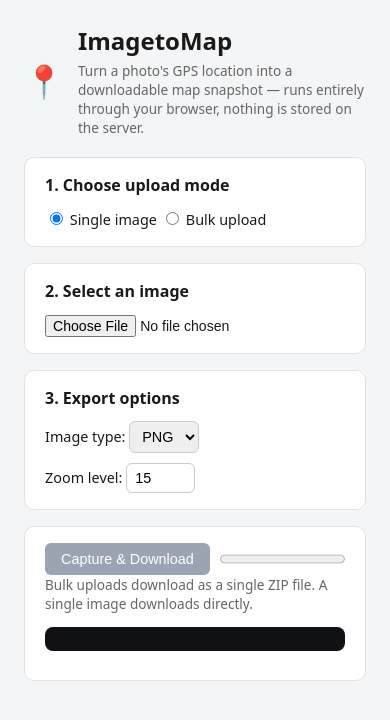
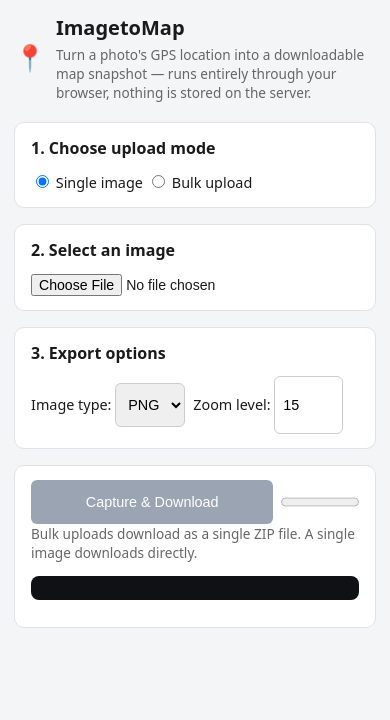
Before and after one commit to gauravtwr/Bit-Board-Map-Plotting-Tool, a Flask app: page / in a window 390 px wide. Shown: the top 720 px of the page. Run offline with Flask 3, Linux system fonts and the light colour scheme.

Commit message:
Make layout responsive across mobile/tablet/desktop
Wraps the results table in a horizontally-scrollable container so
narrow screens scroll the table instead of breaking page width, and
adds a <=640px breakpoint that tightens spacing/typography and gives
buttons/inputs touch-friendly (44px) tap targets.

Co-Authored-By: Claude Sonnet 5 <noreply@anthropic.com>

```diff
--- a/static/style.css
+++ b/static/style.css
@@ -141,8 +141,14 @@ input[type="file"] {
     margin-top: 0;
 }
 
+.table-scroll {
+    overflow-x: auto;
+    -webkit-overflow-scrolling: touch;
+}
+
 table {
     width: 100%;
+    min-width: 420px;
     border-collapse: collapse;
     font-size: 0.85rem;
 }
@@ -172,3 +178,47 @@ progress {
     font-size: 0.82rem;
     white-space: pre-wrap;
 }
+
+@media (max-width: 640px) {
+    body {
+        padding: 14px;
+    }
+
+    .card {
+        padding: 14px 16px;
+    }
+
+    .site-header {
+        gap: 10px;
+    }
+
+    .logo-mark {
+        font-size: 1.6rem;
+    }
+
+    h1 {
+        font-size: 1.25rem;
+    }
+
+    .row {
+        gap: 8px;
+    }
+
+    .row > button,
+    .row > .file-btn {
+        flex: 1 1 auto;
+        text-align: center;
+    }
+
+    input[type="text"] {
+        min-width: 0;
+        width: 100%;
+    }
+
+    button,
+    .file-btn,
+    select,
+    input[type="number"] {
+        min-height: 44px;
+    }
+}
--- a/templates/index.html
+++ b/templates/index.html
@@ -49,12 +49,14 @@
             or re-saved images) need coordinates entered manually as decimal degrees,
             e.g. <code>32.7266</code> / <code>74.8570</code>. Leave both blank to skip that image.
         </p>
+        <div class="table-scroll">
             <table id="items-table">
                 <thead>
                     <tr><th>File</th><th>Latitude</th><th>Longitude</th><th>Source</th></tr>
                 </thead>
                 <tbody></tbody>
             </table>
+        </div>
     </section>
 
     <section class="card">
```
Lines whose indentation alone changed are shown as unchanged.
